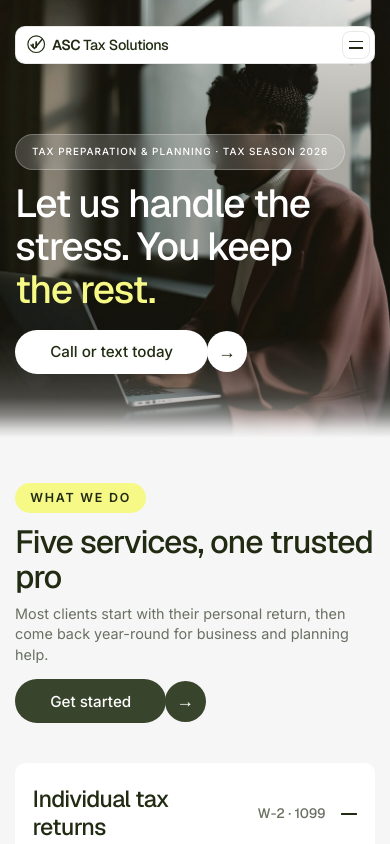
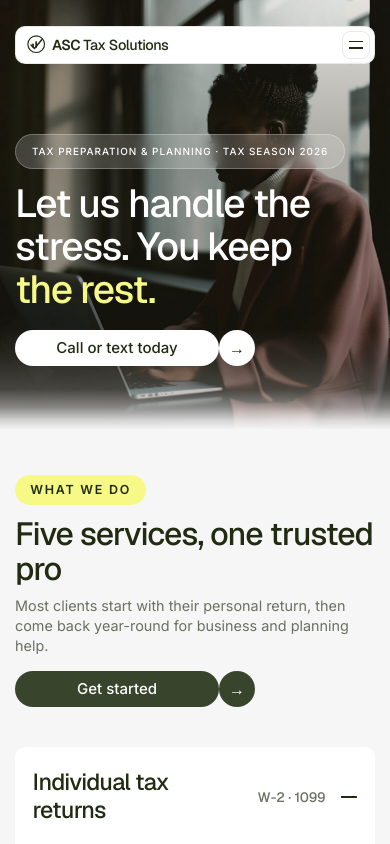
Before and after one commit to Kelkuffour/asc-tax-solutions, a plain HTML site: page index.html in a window 390 px wide. Shown: the top 844 px of the page. Drawn offline with nearby package versions, Linux system fonts and the light colour scheme.

Commit message:
Ledgerhouse button proportions: slimmer and longer
Co-Authored-By: Claude Opus 5.5 <noreply@anthropic.com>
Claude-Session: https://claude.ai/code/session_01HKbQvsBLkB7EFStRB3BCzK

```diff
--- a/index.html
+++ b/index.html
@@ -14,7 +14,7 @@
       setTimeout(function () { document.documentElement.classList.remove('intro'); }, 4000);
     }
   </script>
-  <link rel="stylesheet" href="styles.css?v=1795630110">
+  <link rel="stylesheet" href="styles.css?v=1795633450">
 </head>
 <body>
 
@@ -398,6 +398,6 @@
   <!-- GSAP + ScrollTrigger -->
   <script src="https://cdnjs.cloudflare.com/ajax/libs/gsap/3.12.5/gsap.min.js"></script>
   <script src="https://cdnjs.cloudflare.com/ajax/libs/gsap/3.12.5/ScrollTrigger.min.js"></script>
-  <script src="main.js?v=1795630110"></script>
+  <script src="main.js?v=1795633450"></script>
 </body>
 </html>
--- a/styles.css
+++ b/styles.css
@@ -93,7 +93,9 @@ p { margin: 0; }
 .arrow-btn { display: inline-flex; align-items: center; font-weight: 500; }
 .arrow-btn-label {
   display: inline-block;
-  padding: .95rem 1.6rem;
+  padding: .625rem 1.5rem; /* 44px tall, like Ledgerhouse */
+  min-width: 13.25rem; text-align: center;
+  font-size: .938rem; line-height: 1.5rem;
   border-radius: var(--radius-pill);
   background: var(--white);
   color: var(--gray-1);
@@ -101,8 +103,8 @@ p { margin: 0; }
 }
 .arrow-btn-icon {
   display: inline-grid; place-items: center;
-  width: 3.05rem; height: 3.05rem;
-  margin-left: -.1rem;
+  width: 2.75rem; height: 2.75rem;
+  margin-left: 0;
   border-radius: 50%;
   background: var(--white);
   color: var(--gray-1);
@@ -186,7 +188,6 @@ p { margin: 0; }
 }
 .hero-inner { position: relative; z-index: 1; transform-origin: 30% 50%; }
 .hero-copy h1 { margin: 1.25rem 0 2rem; max-width: 15ch; color: var(--white); }
-.hero .arrow-btn-label, .services-intro .arrow-btn-label { padding-left: 2.4rem; padding-right: 2.4rem; }
 .btn-row { display: flex; flex-wrap: wrap; align-items: center; gap: 1.5rem; }
 .chip-dark { background: rgba(255, 255, 255, .18); border: 1px solid rgba(255, 255, 255, .25); }
 
@@ -474,11 +475,11 @@ cite { display: block; margin-top: 1rem; font-family: var(--font-body); font-sty
     linear-gradient(180deg, rgba(14, 18, 9, .1) 0%, rgba(14, 18, 9, .35) 35%, rgba(14, 18, 9, .3) 100%); }
   .chip-dark { font-size: .62rem; letter-spacing: .1em; }
   .hero-copy h1 { font-size: clamp(2.2rem, 10vw, 2.75rem); max-width: none; margin: .85rem 0 1.1rem; }
-  .hero .arrow-btn-label, .services-intro .arrow-btn-label { padding-left: 2.2rem; padding-right: 2.2rem; }
   .chip-dark { white-space: normal; line-height: 1.6; padding: .55rem 1rem; }
     /* Phones: first screen shows the hero AND the 'What we do' intro, like Ledgerhouse */
-  .arrow-btn-label { padding: .72rem 1.25rem; font-size: .95rem; }
-  .arrow-btn-icon { width: 2.55rem; height: 2.55rem; }
+  /* Phones: Ledgerhouse sizing, 36px tall, long slim pill */
+  .arrow-btn-label { padding: .375rem 1.25rem; min-width: 12.75rem; }
+  .arrow-btn-icon { width: 2.25rem; height: 2.25rem; font-size: 1rem; }
   .services-intro .chip-lg { padding: .4rem .95rem; font-size: .78rem; }
   .services-intro h2 { font-size: 2rem; margin: .7rem 0 .6rem; }
   .services-intro p { margin-bottom: .9rem; font-size: .9rem; }
@@ -515,7 +516,6 @@ cite { display: block; margin-top: 1rem; font-family: var(--font-body); font-sty
 
 @media (max-width: 480px) {
   .why-grid { grid-template-columns: repeat(2, 1fr); gap: 1.5rem; }
-  .btn-row .arrow-btn-label { padding-top: .72rem; padding-bottom: .72rem; }
 }
 
 @media (max-width: 360px) {
```
